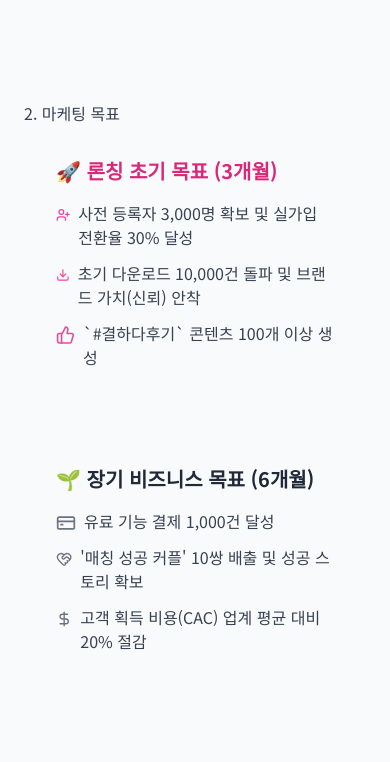
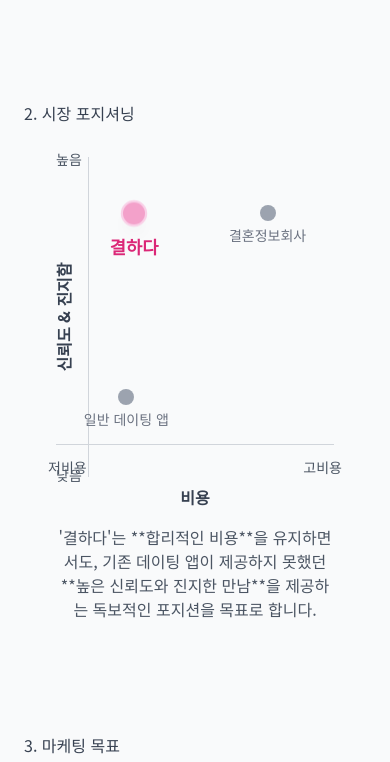
Before and after one commit to scw999/gyeol_marketing, a plain HTML site: page index.html in a window 390 px wide. Shown: the part 639-1401 px from the top of the page. Drawn offline with nearby package versions, Linux system fonts and the light colour scheme.

Commit message:
Update index.html

```diff
--- a/index.html
+++ b/index.html
@@ -35,6 +35,7 @@
             <h1 class="text-2xl font-bold text-pink-600">결하다 | 마케팅 전략</h1>
             <nav class="hidden md:flex space-x-6 text-gray-600 font-medium">
                 <a href="#overview" class="hover:text-pink-600 transition-colors">프로젝트 개요</a>
+                <a href="#positioning" class="hover:text-pink-600 transition-colors">시장 포지셔닝</a>
                 <a href="#objectives" class="hover:text-pink-600 transition-colors">마케팅 목표</a>
                 <a href="#target" class="hover:text-pink-600 transition-colors">핵심 타겟</a>
                 <a href="#message" class="hover:text-pink-600 transition-colors">핵심 메시지</a>
@@ -48,6 +49,7 @@
         <!-- Mobile Menu -->
         <div id="mobile-menu" class="hidden md:hidden px-6 pb-4">
             <a href="#overview" class="block py-2 hover:text-pink-600">프로젝트 개요</a>
+            <a href="#positioning" class="block py-2 hover:text-pink-600">시장 포지셔닝</a>
             <a href="#objectives" class="block py-2 hover:text-pink-600">마케팅 목표</a>
             <a href="#target" class="block py-2 hover:text-pink-600">핵심 타겟</a>
             <a href="#message" class="block py-2 hover:text-pink-600">핵심 메시지</a>
@@ -91,32 +93,74 @@
             </div>
         </section>
 
-        <!-- 2. 마케팅 목표 -->
+        <!-- 2. 시장 포지셔닝 -->
+        <section id="positioning" class="mb-20">
+            <h2 class="section-title">2. 시장 포지셔닝</h2>
+            <div class="card p-8">
+                <div class="relative h-80 md:h-96 w-full max-w-2xl mx-auto">
+                    <!-- Y-axis -->
+                    <div class="absolute top-0 left-8 h-full w-px bg-gray-300"></div>
+                    <span class="absolute -top-2 left-0 text-sm text-gray-600">높음</span>
+                    <span class="absolute -bottom-2 left-0 text-sm text-gray-600">낮음</span>
+                    <span class="absolute top-1/2 -left-12 transform -translate-y-1/2 -rotate-90 font-bold text-gray-700">신뢰도 & 진지함</span>
+
+                    <!-- X-axis -->
+                    <div class="absolute bottom-8 left-0 w-full h-px bg-gray-300"></div>
+                    <span class="absolute bottom-0 -left-2 text-sm text-gray-600">저비용</span>
+                    <span class="absolute bottom-0 -right-2 text-sm text-gray-600">고비용</span>
+                    <span class="absolute -bottom-8 left-1/2 transform -translate-x-1/2 font-bold text-gray-700">비용</span>
+
+                    <!-- Competitors & Gyeolhada -->
+                    <!-- 데이팅 앱 -->
+                    <div class="absolute bottom-[15%] left-[10%] text-center cursor-pointer" title="일반 데이팅 앱: 낮은 비용, 낮은 신뢰도">
+                        <div class="w-4 h-4 bg-gray-400 rounded-full mx-auto"></div>
+                        <p class="mt-1 text-sm font-medium text-gray-500">일반 데이팅 앱</p>
+                    </div>
+
+                    <!-- 결혼정보회사 -->
+                    <div class="absolute top-[15%] right-[10%] text-center cursor-pointer" title="결혼정보회사: 높은 비용, 높은 신뢰도">
+                        <div class="w-4 h-4 bg-gray-400 rounded-full mx-auto"></div>
+                        <p class="mt-1 text-sm font-medium text-gray-500">결혼정보회사</p>
+                    </div>
+
+                    <!-- 결하다 -->
+                    <div class="absolute top-[15%] left-[20%] text-center transform scale-110 md:scale-125" title="결하다: 합리적 비용, 높은 신뢰도">
+                         <div class="w-5 h-5 bg-pink-500 rounded-full mx-auto shadow-lg ring-2 ring-pink-300 animate-pulse"></div>
+                        <p class="mt-2 text-base font-bold text-pink-600">결하다</p>
+                    </div>
+                </div>
+                <p class="text-center text-gray-600 mt-12 md:mt-8">
+                    '결하다'는 **합리적인 비용**을 유지하면서도, 기존 데이팅 앱이 제공하지 못했던 **높은 신뢰도와 진지한 만남**을 제공하는 독보적인 포지션을 목표로 합니다.
+                </p>
+            </div>
+        </section>
+
+        <!-- 3. 마케팅 목표 -->
         <section id="objectives" class="mb-20">
-            <h2 class="section-title">2. 마케팅 목표</h2>
+            <h2 class="section-title">3. 마케팅 목표</h2>
             <div class="grid md:grid-cols-2 gap-8">
                 <div class="card p-8">
                     <h3 class="text-xl font-bold mb-4 text-pink-600">🚀 론칭 초기 목표 (3개월)</h3>
                     <ul class="space-y-3 list-inside">
-                        <li class="flex items-start"><i data-lucide="user-plus" class="w-5 h-5 mr-2 text-pink-500 mt-1"></i><span>사전 등록자 3,000명 확보 및 실가입 전환율 30% 달성</span></li>
-                        <li class="flex items-start"><i data-lucide="download" class="w-5 h-5 mr-2 text-pink-500 mt-1"></i><span>초기 다운로드 10,000건 돌파 및 브랜드 가치(신뢰) 안착</span></li>
-                        <li class="flex items-start"><i data-lucide="thumbs-up" class="w-5 h-5 mr-2 text-pink-500 mt-1"></i><span>`#결하다후기` 콘텐츠 100개 이상 생성</span></li>
+                        <li class="flex items-start"><i data-lucide="user-plus" class="w-5 h-5 mr-2 text-pink-500 mt-1 flex-shrink-0"></i><span>사전 등록자 3,000명 확보 및 실가입 전환율 30% 달성</span></li>
+                        <li class="flex items-start"><i data-lucide="download" class="w-5 h-5 mr-2 text-pink-500 mt-1 flex-shrink-0"></i><span>초기 다운로드 10,000건 돌파 및 브랜드 가치(신뢰) 안착</span></li>
+                        <li class="flex items-start"><i data-lucide="thumbs-up" class="w-5 h-5 mr-2 text-pink-500 mt-1 flex-shrink-0"></i><span>`#결하다후기` 콘텐츠 100개 이상 생성</span></li>
                     </ul>
                 </div>
                 <div class="card p-8">
                     <h3 class="text-xl font-bold mb-4 text-gray-800">🌱 장기 비즈니스 목표 (6개월)</h3>
                      <ul class="space-y-3 list-inside">
-                        <li class="flex items-start"><i data-lucide="credit-card" class="w-5 h-5 mr-2 text-gray-500 mt-1"></i><span>유료 기능 결제 1,000건 달성</span></li>
-                        <li class="flex items-start"><i data-lucide="heart-handshake" class="w-5 h-5 mr-2 text-gray-500 mt-1"></i><span>'매칭 성공 커플' 10쌍 배출 및 성공 스토리 확보</span></li>
-                        <li class="flex items-start"><i data-lucide="dollar-sign" class="w-5 h-5 mr-2 text-gray-500 mt-1"></i><span>고객 획득 비용(CAC) 업계 평균 대비 20% 절감</span></li>
+                        <li class="flex items-start"><i data-lucide="credit-card" class="w-5 h-5 mr-2 text-gray-500 mt-1 flex-shrink-0"></i><span>유료 기능 결제 1,000건 달성</span></li>
+                        <li class="flex items-start"><i data-lucide="heart-handshake" class="w-5 h-5 mr-2 text-gray-500 mt-1 flex-shrink-0"></i><span>'매칭 성공 커플' 10쌍 배출 및 성공 스토리 확보</span></li>
+                        <li class="flex items-start"><i data-lucide="dollar-sign" class="w-5 h-5 mr-2 text-gray-500 mt-1 flex-shrink-0"></i><span>고객 획득 비용(CAC) 업계 평균 대비 20% 절감</span></li>
                     </ul>
                 </div>
             </div>
         </section>
 
-        <!-- 3. 핵심 타겟 고객 -->
+        <!-- 4. 핵심 타겟 고객 -->
         <section id="target" class="mb-20">
-            <h2 class="section-title">3. 핵심 타겟 고객</h2>
+            <h2 class="section-title">4. 핵심 타겟 고객</h2>
             <div class="bg-white rounded-xl shadow-lg p-8">
                 <div class="grid md:grid-cols-5 gap-8 items-center">
                     <div class="md:col-span-2 text-center">
@@ -145,9 +189,9 @@
             </div>
         </section>
 
-        <!-- 4. 핵심 메시지 -->
+        <!-- 5. 핵심 메시지 -->
         <section id="message" class="mb-20">
-            <h2 class="section-title">4. 핵심 메시지 및 슬로건</h2>
+            <h2 class="section-title">5. 핵심 메시지 및 슬로건</h2>
             <div class="grid lg:grid-cols-2 gap-8">
                 <blockquote class="bg-pink-50 border-l-4 border-pink-500 text-pink-800 p-6 rounded-r-lg">
                     <p class="text-xl font-semibold mb-2">"사진에 속고, 대화에 지쳤다면. 이제는 '결하다'"</p>
@@ -180,9 +224,9 @@
             </div>
         </section>
 
-        <!-- 5. 실행 로드맵 -->
+        <!-- 6. 실행 로드맵 -->
         <section id="roadmap" class="mb-20">
-            <h2 class="section-title">5. 단계별 실행 로드맵</h2>
+            <h2 class="section-title">6. 단계별 실행 로드맵</h2>
             <div class="space-y-8">
                 <!-- Phase 1 -->
                 <div class="card flex flex-col md:flex-row">
@@ -251,9 +295,9 @@
             </div>
         </section>
 
-        <!-- 6. 채널 전략 -->
+        <!-- 7. 채널 전략 -->
         <section id="channels" class="mb-20">
-            <h2 class="section-title">6. 채널별 실행 전략 및 KPI</h2>
+            <h2 class="section-title">7. 채널별 실행 전략 및 KPI</h2>
             <div class="bg-white rounded-xl shadow-lg overflow-x-auto">
                 <table class="w-full text-sm text-left">
                     <thead class="border-b">
```
